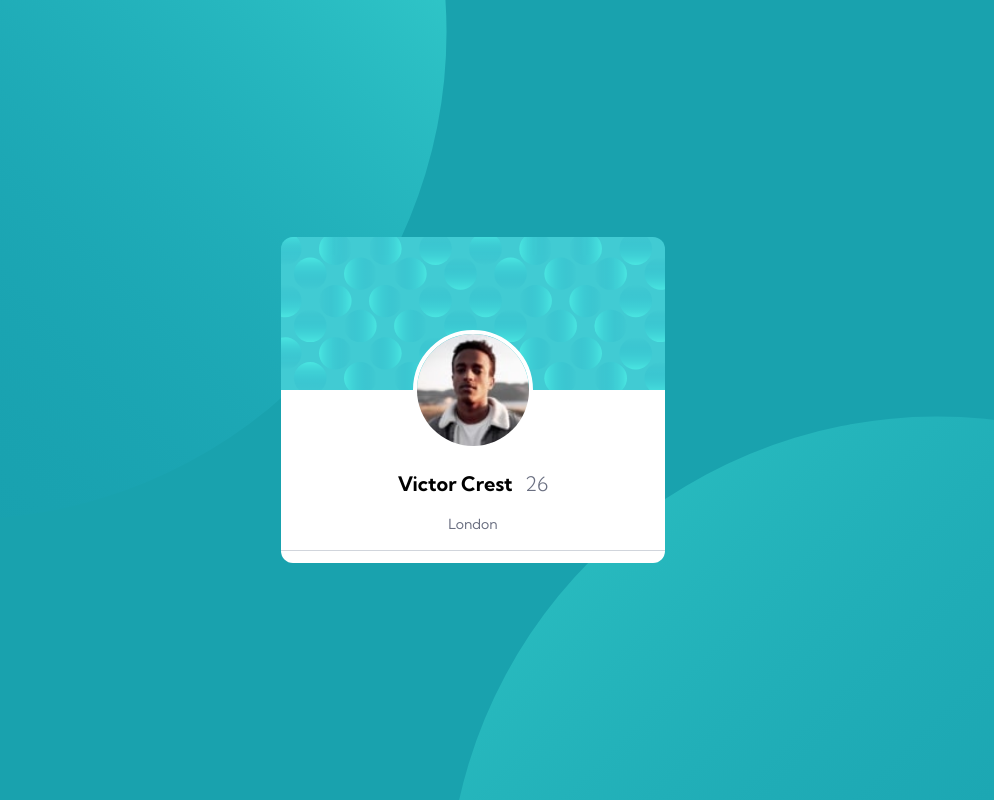
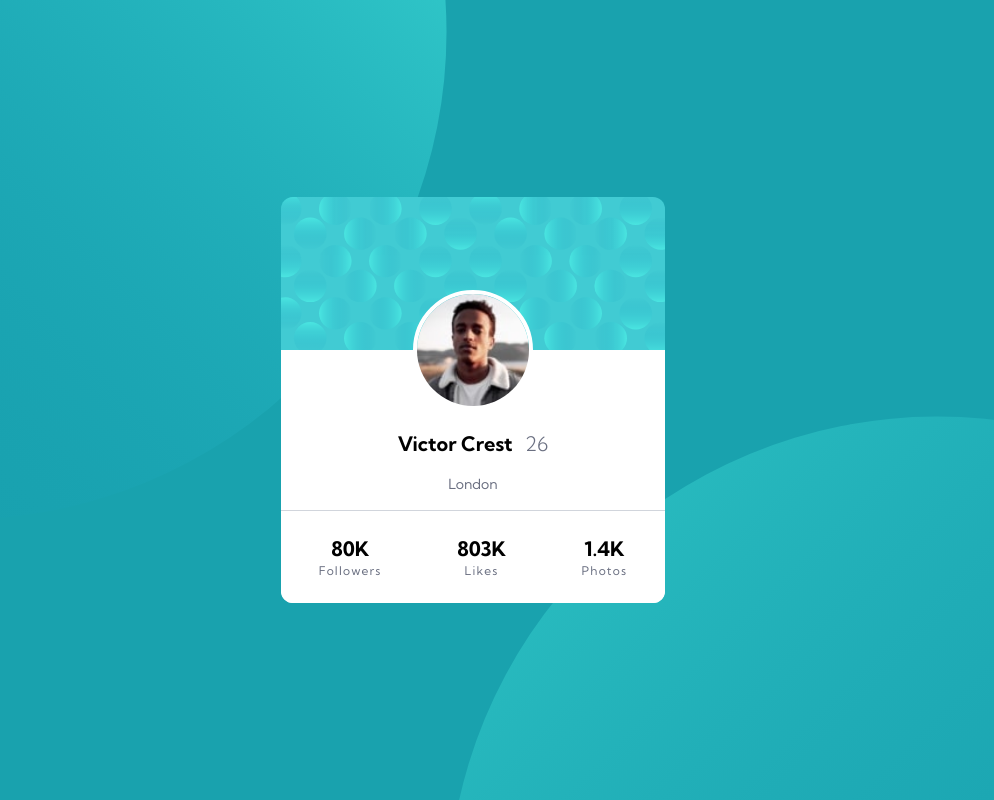
Before and after one commit to ebube92/profile-card-component, a website: page index.html in a window 1280 px wide. Shown: the whole page, without its empty margins (167-1161 px from the left). Drawn offline with Linux system fonts and the light colour scheme.

Commit message:
done with the structure and styling for final section

```diff
--- a/index.html
+++ b/index.html
@@ -36,13 +36,29 @@
           />
         </section>
       </section>
+
       <section class="bg-white rounded-b-xl text-center pt-20 w-full max-w-sm">
         <h1 class="font-bold text-xl">
           Victor Crest <span class="font-light text-grayy pl-2">26</span>
         </h1>
-        <p class="text-grayy text-sm py-4 mb-3 border-b-1 border-gray-300">
-          London
-        </p>
+        <p class="text-grayy text-sm py-4 border-b-1 border-gray-300">London</p>
+
+        <section
+          class="flex justify-around bg-white text-center w-full max-w-sm py-6 rounded-b-xl"
+        >
+          <div>
+            <p class="text-xl font-bold">80K</p>
+            <p class="text-xs tracking-widest text-grayy">Followers</p>
+          </div>
+          <div>
+            <p class="text-xl font-bold">803K</p>
+            <p class="text-xs tracking-widest text-grayy">Likes</p>
+          </div>
+          <div>
+            <p class="text-xl font-bold">1.4K</p>
+            <p class="text-xs tracking-widest text-grayy">Photos</p>
+          </div>
+        </section>
       </section>
     </main>
   </body>
```
Also changed, not shown: output.css.
